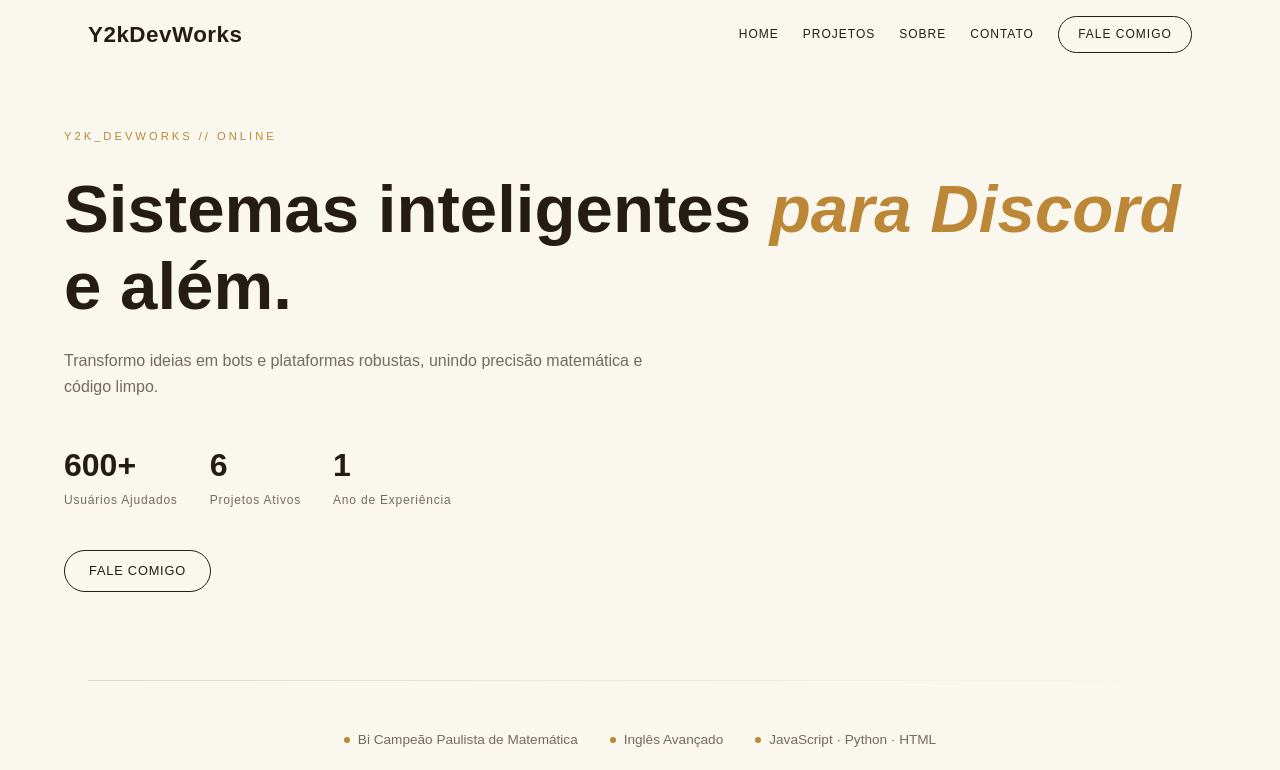
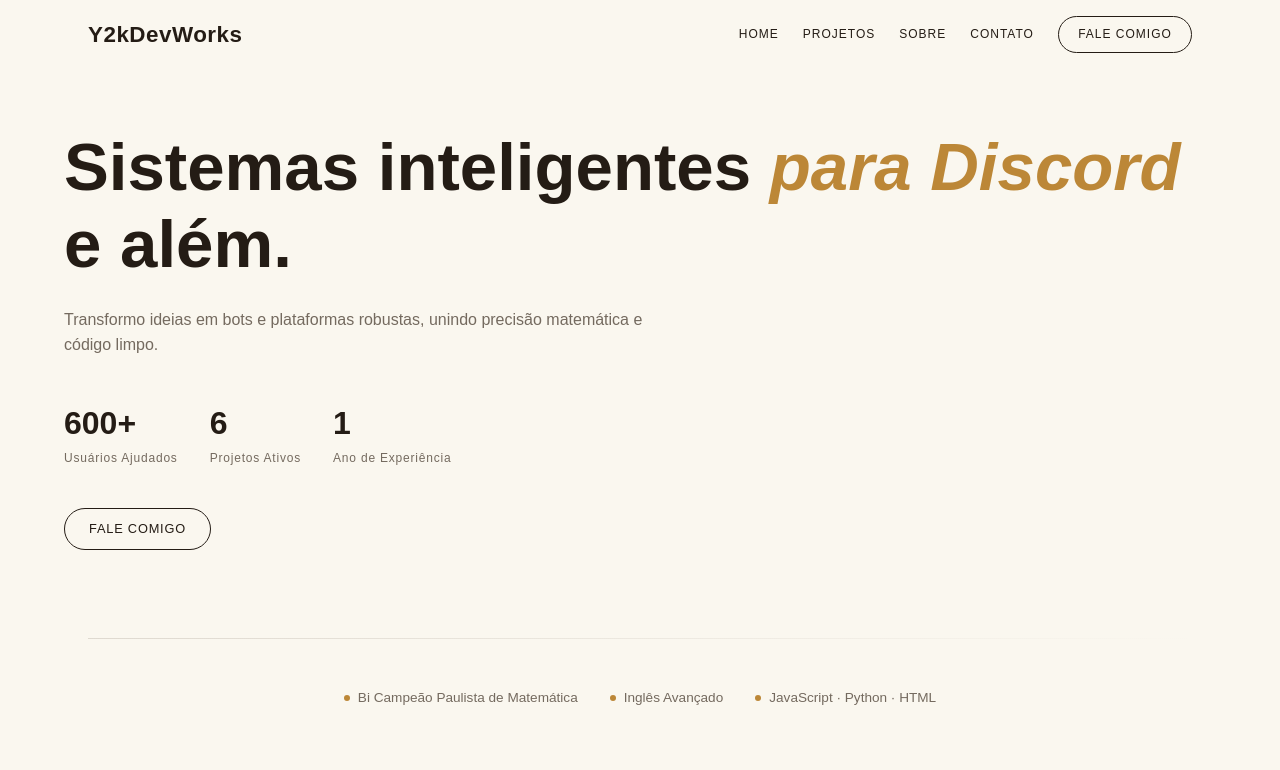
Before and after one commit to Y2kNat/Y2kDevWorks, a plain HTML site: page index.html in a window 1280 px wide. Shown: the top 770 px of the page. Drawn offline with Linux system fonts and the light colour scheme; a web font is replaced by a local one.

Commit message:
Fix HTML formatting and add newline at end

```diff
--- a/index.html
+++ b/index.html
@@ -231,7 +231,7 @@
 
   <main id="home">
     <div class="container hero">
-      <div class="eyebrow">Y2K_DevWorks // online</div>
+
       <h1 class="hero-title">Sistemas inteligentes <em>para Discord</em> e além.</h1>
       <p class="hero-desc">Transformo ideias em bots e plataformas robustas, unindo precisão matemática e código limpo.</p>
       <div class="stats-row">
```
